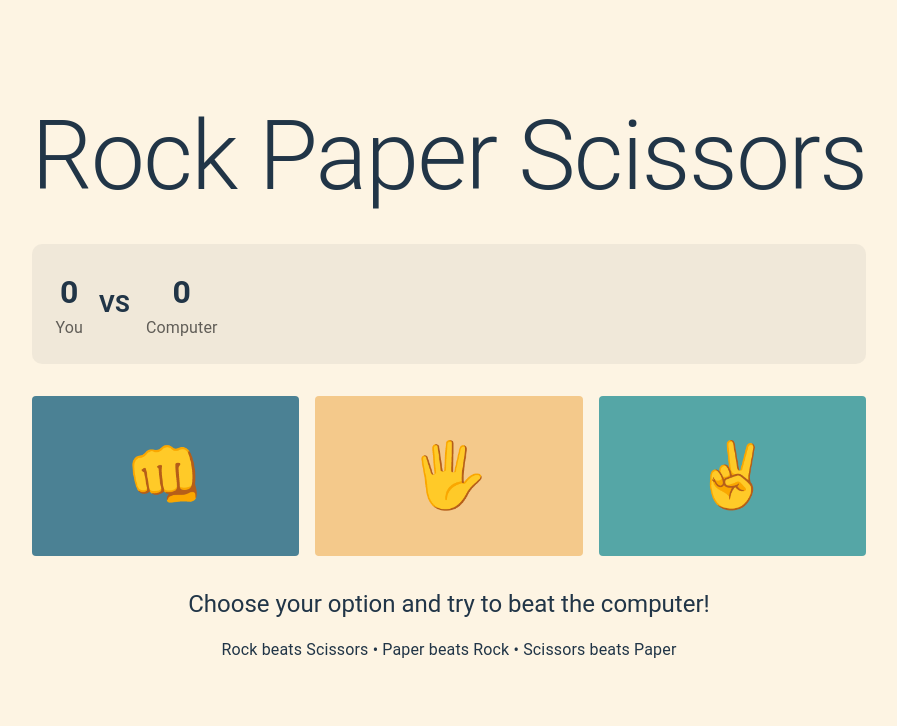
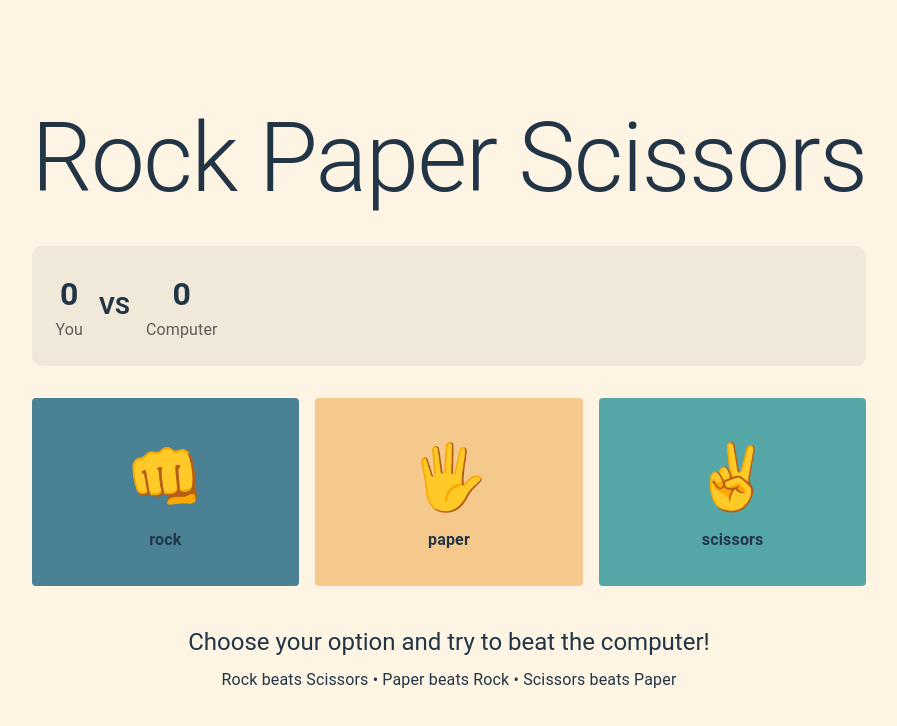
Before and after one commit to ilyessr/rock-paper-scissors, a React (Vite) app: page / in a window 1280 px wide. Shown: the top 726 px of the page, without its empty margins (191-1088 px from the left). Built offline with nearby package versions, Linux system fonts and the light colour scheme; some icons are missing.

Commit message:
created options component

```diff
--- a/src/App.tsx
+++ b/src/App.tsx
@@ -1,62 +1,23 @@
 import { useState } from 'react';
 import './App.css';
-import Option from './components/Option';
 import GameResult from './components/GameResult';
 import { Stack, Typography } from '@mui/material';
+import Options from './components/Options';
 
 export type OptionType = "rock" | "paper" | "scissors";
 
-type OptionData = {
-  value: OptionType;
-  emoji: string;
-  backgroundColor: string;
-};
-
-const OPTIONS: OptionData[] = [
-  { value: "rock", emoji: "👊", backgroundColor: "var(--color-rock-bg)" },
-  { value: "paper", emoji: "🖐️", backgroundColor: "var(--color-paper-bg)" },
-  { value: "scissors", emoji: "✌️", backgroundColor: "var(--color-scissors-bg)" },
-];
 
 function App() {
   const [scores, setScores] = useState<{ player: number; computer: number }>({ player: 0, computer: 0 });
   const [round, setRound] = useState(1);
   const [resultMessage, setResultMessage] = useState<string>("");
 
-  const determineWinner = (player: OptionType, computer: OptionType): "player" | "computer" | "tie" => {
-    if (player === computer) return "tie";
 
-    if (
-      (player === "rock" && computer === "scissors") ||
-      (player === "paper" && computer === "rock") ||
-      (player === "scissors" && computer === "paper")
-    ) {
-      return "player";
-    } else {
-      return "computer";
-    }
-  };
-
-  const handleClickOption = (option: OptionType) => {
-    const randomChoice = OPTIONS[Math.floor(Math.random() * OPTIONS.length)];
-    const winner = determineWinner(option, randomChoice.value);
-
-    if (winner === "player") {
-      setScores((prev) => ({ ...prev, player: prev.player + 1 }));
-      setResultMessage("You win this round!");
-    } else if (winner === "computer") {
-      setScores((prev) => ({ ...prev, computer: prev.computer + 1 }));
-      setResultMessage("Computer wins this round!");
-    } else {
-      setResultMessage("It's a tie!");
-    }
-
-    setRound((prev) => prev + 1);
-  };
 
   const handleResetGame = () => {
     setScores({ player: 0, computer: 0 });
     setRound(1);
+
     setResultMessage("");
   };
 
@@ -66,18 +27,9 @@ function App() {
       <Typography variant="h1" sx={{ mb: 4 }}>Rock Paper Scissors</Typography>
 
       <GameResult userScore={scores.player} computerScore={scores.computer} handleReset={handleResetGame} />
-      <Stack direction="column" alignItems="center" justifyContent="center" sx={{ my: 4 }} width="100%">
-        <Stack direction="row" alignItems="center" justifyContent="center" sx={{ mb: 2, gap: 2 }} width="100%">
-          {OPTIONS.map((option) => (
-            <Option
-              value={option.value}
-              emoji={option.emoji}
-              backgroundColor={option.backgroundColor}
-              onClick={() => handleClickOption(option.value)}
-            />
-          ))}
-        </Stack>
-        <Typography variant="h5" sx={{ my: 2 }}>Choose your option and try to beat the computer!</Typography>
+      <Stack direction="column" alignItems="center" justifyContent="center" width="100%">
+        <Options setScores={setScores} setResultMessage={setResultMessage} setRound={setRound} />
+        <Typography variant="h5" sx={{ my: 1 }}>Choose your option and try to beat the computer!</Typography>
         <Typography variant="subtitle1" sx={{ mb: 3 }}>
           Rock beats Scissors • Paper beats Rock • Scissors beats Paper
         </Typography>
--- a/src/components/Option.tsx
+++ b/src/components/Option.tsx
@@ -16,6 +16,7 @@ const Option = ({ value, emoji, onClick, size = "4rem", backgroundColor = "trans
             <Typography sx={{ fontSize: size }}>
                 {emoji}
             </Typography>
+            <Typography variant="subtitle1" sx={{ fontSize: "1rem", fontWeight: "bold" }}>{value}  </Typography>
         </Stack>
     )
 };
--- /dev/null
+++ b/src/components/Options.tsx
@@ -0,0 +1,66 @@
+import { Stack } from "@mui/material";
+import Option from "./Option";
+import { OptionType } from "../App";
+
+
+interface OptionsProps {
+    setScores: React.Dispatch<React.SetStateAction<{ player: number; computer: number }>>;
+    setResultMessage: React.Dispatch<React.SetStateAction<string>>;
+    setRound: React.Dispatch<React.SetStateAction<number>>;
+}
+
+
+type OptionData = {
+    value: OptionType;
+    emoji: string;
+    backgroundColor: string;
+};
+
+const OPTIONS: OptionData[] = [
+    { value: "rock", emoji: "👊", backgroundColor: "var(--color-rock-bg)" },
+    { value: "paper", emoji: "🖐️", backgroundColor: "var(--color-paper-bg)" },
+    { value: "scissors", emoji: "✌️", backgroundColor: "var(--color-scissors-bg)" },
+];
+
+
+function Options({ setScores, setResultMessage, setRound }: OptionsProps) {
+    const determineWinner = (player: OptionType, computer: OptionType): "player" | "computer" | "tie" => {
+        if (player === computer) return "tie";
+
+        if (
+            (player === "rock" && computer === "scissors") ||
+            (player === "paper" && computer === "rock") ||
+            (player === "scissors" && computer === "paper")
+        ) {
+            return "player";
+        } else {
+            return "computer";
+        }
+    };
+
+    const handleClickOption = (option: OptionType) => {
+        const randomChoice = OPTIONS[Math.floor(Math.random() * OPTIONS.length)];
+        const winner = determineWinner(option, randomChoice.value);
+
+        if (winner === "player") {
+            setScores((prev) => ({ ...prev, player: prev.player + 1 }));
+            setResultMessage("You win this round!");
+        } else if (winner === "computer") {
+            setScores((prev) => ({ ...prev, computer: prev.computer + 1 }));
+            setResultMessage("Computer wins this round!");
+        } else {
+            setResultMessage("It's a tie!");
+        }
+
+        setRound((prev) => prev + 1);
+    };
+    return (
+        <Stack direction="row" alignItems="center" justifyContent="center" sx={{ my: 4, gap: 2 }} width="100%">
+            {OPTIONS.map((option) => (
+                <Option value={option.value} emoji={option.emoji} onClick={() => handleClickOption(option.value)} backgroundColor={option.backgroundColor} />
+            ))}
+        </Stack>
+    )
+}
+
+export default Options;
```
